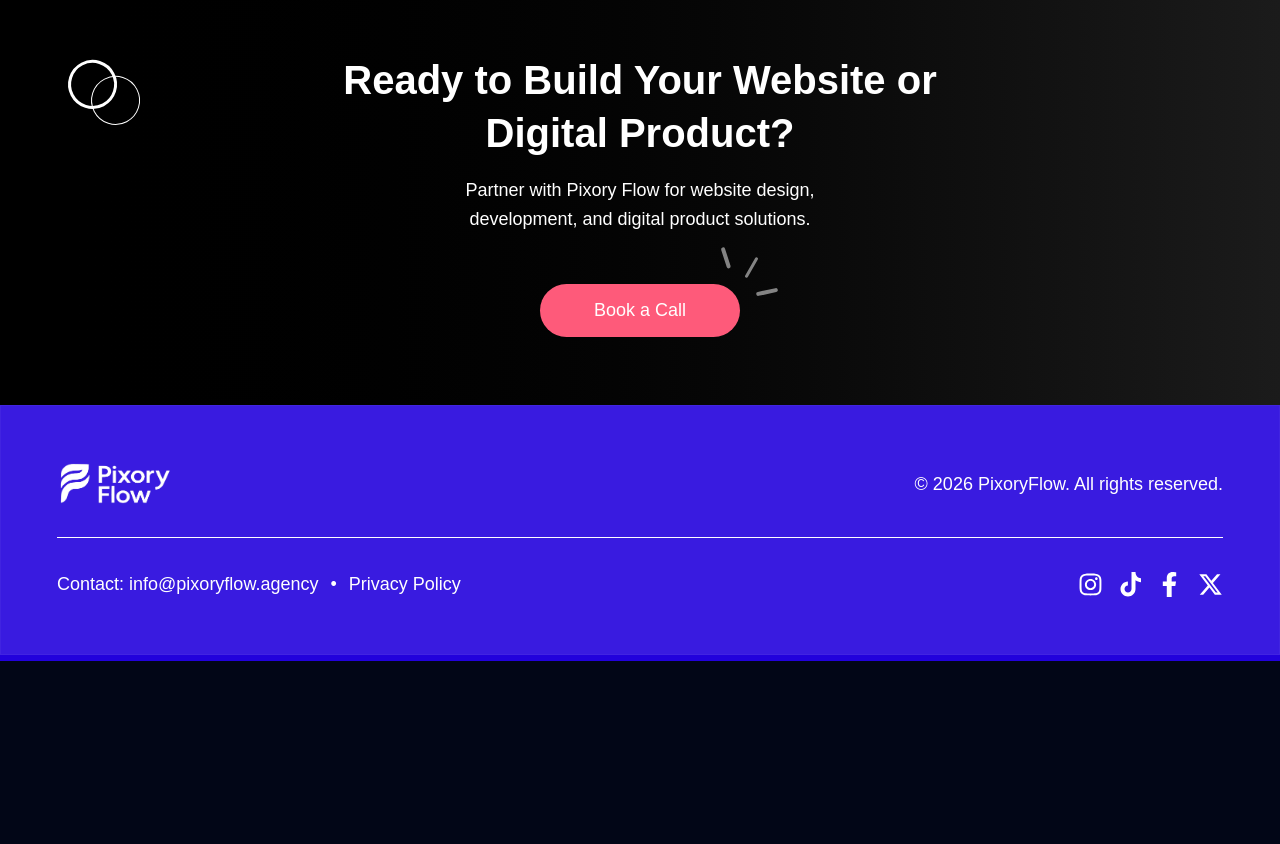
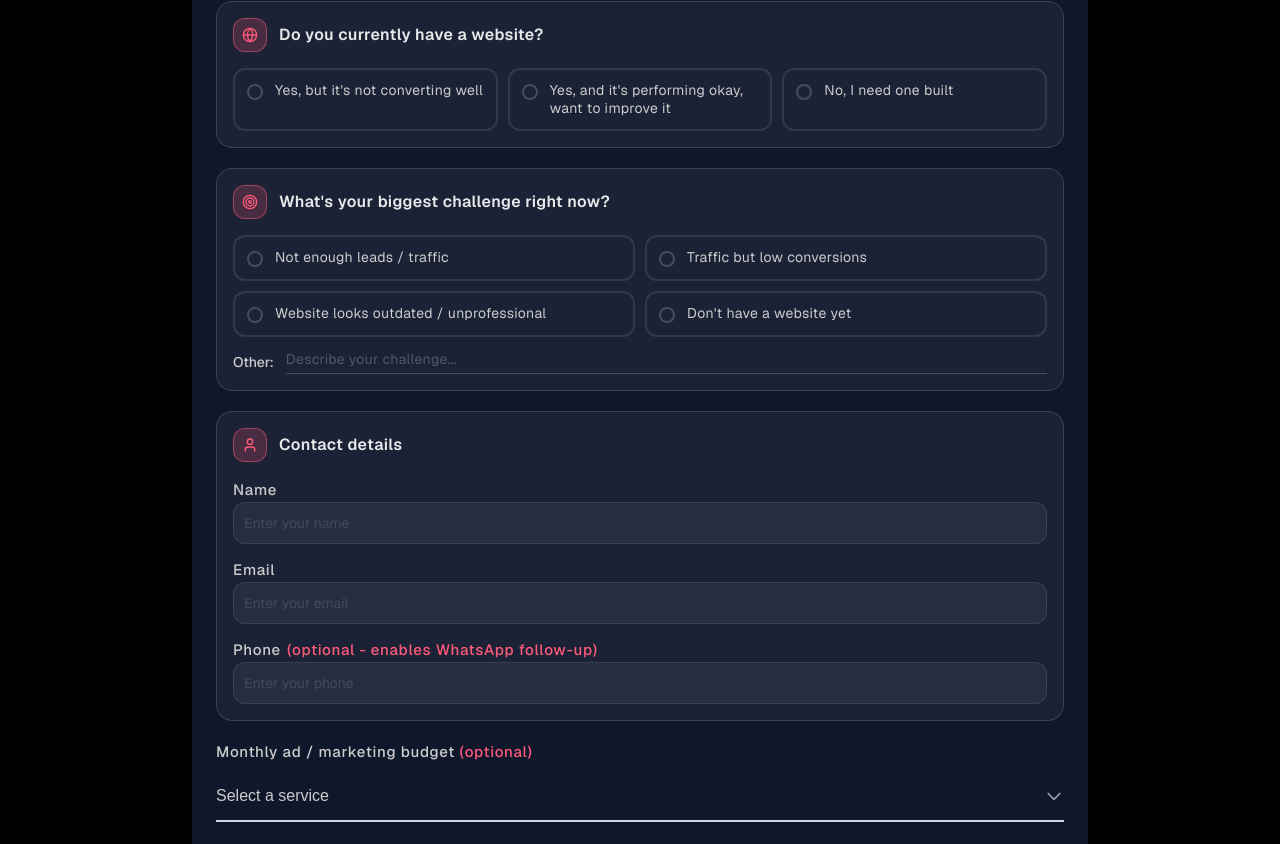
Before and after one commit to Jina060/pixory-ad, a Next.js app: page /booking in a window 1280 px wide. Shown: the part 355-1199 px from the top of the page. Before the commit the page ends 1016 px from the top, so only its background shows below. Built offline with nearby package versions, Linux system fonts and the light colour scheme.

Commit message:
Changed the styling for the form

```diff
--- a/app/booking/page.tsx
+++ b/app/booking/page.tsx
@@ -4,12 +4,12 @@ import Form from '@/components/Form';
 import {motion} from "framer-motion"
 
 export default function SomePage() {
-  const [isFormOpen, setIsFormOpen] = useState(false);
+  // const [isFormOpen, setIsFormOpen] = useState(false);
 
   return (
     <div className="w-full bg-black py-8 md:py-20 pt-22 md:pt-32 px-3 md:px-6">
       {/* whatever triggers the form, e.g. a button */}
-      {isFormOpen === false && (
+      {/* {isFormOpen === false && (
         <motion.button
           animate={{
             y: [-3, 3, 0, -3, 3],
@@ -24,12 +24,12 @@ export default function SomePage() {
         className="flex items-center justify-center bg-[#FE5A7A] text-white px-6 py-3 rounded-full text-base md:text-lg leading-[160%] hover:opacity-90 transition-opacity w-[200px] h-[53px] mt-20 mx-auto">
           Open Form
         </motion.button>
-      )}
+      )} */}
 
 
-      <Activity mode={isFormOpen === true ? 'visible' : 'hidden'}>
+      {/* <Activity mode={isFormOpen === true ? 'visible' : 'hidden'}> */}
         <Form/>
-      </Activity>
+      {/* </Activity> */}
     </div>
   );
 }
--- a/components/Form.tsx
+++ b/components/Form.tsx
@@ -12,7 +12,8 @@ interface HeaderProps {
 interface FormProp {
   question1: string
   question2: string
-  question3: string
+  otherChallenge: string
+  price: string
 }
 interface InputProp {
   title: string
@@ -27,29 +28,44 @@ interface Props {
 function Header({icon, title}: HeaderProps) {
   return (
     <header className='flex items-center gap-3 mb-4'>
-      <div className='bg-[#FE5A7A]/40 p-2 rounded-md border border-[#FE5A7A]'>
+      <div className='bg-[#FE5A7A]/20 p-2 rounded-xl border border-[#FE5A7A]/50 shadow-[0_0_15px_rgba(254,90,122,0.05)]'>
         {icon}
       </div>
-      <p className='font-sans font-semibold text-sm md:text-lg'>{title}</p>
+      <p className='font-sans font-semibold text-sm md:text-base tracking-wide text-white/90'>
+        {title}
+      </p>
     </header>
   )
 }
 
 function InputItem({title, type, subtext} : InputProp) {
   return (
-    <fieldset className='space-y-1'>
-      <label htmlFor={title} className="font-sans text-xs tracking-widest">{title} <span className='font-mono'>{subtext}</span></label>
-      <input type={type} className='border border-slate-700 outline-none shadow-xs shadow-white w-full rounded-md p-2 font-mono tracking-wider text-xs' />
-    </fieldset>
+    <div className='space-y-1.5'>
+      <label htmlFor={title} className="text-[15px] font-sans font-medium tracking-wider text-[#cccccc]">
+        {title}
+        {subtext && (
+          <span className='ml-1.5 font-sans text-[15px] text-[#FE5A7A] tracking-wider'>
+            {subtext}
+          </span>
+        )}
+      </label>
+      <input
+        type={type}
+        id={title}
+        placeholder={`Enter your ${title.toLowerCase()}`}
+        className='w-full p-2.5 rounded-xl bg-white/5 border border-[#cccccc20] outline-none font-sans text-sm text-white placeholder-[#cccccc30] transition-all duration-300 focus:border-[#FE5A7A] focus:bg-white/10 focus:shadow-[0_0_25px_rgba(254,90,122,0.05)] hover:border-[#cccccc50]'
+      />
+    </div>
   )
 }
 const Form = () => {
   const [answer, setAnswer] = useState<string>('')
-
+  const [isServiceDropdownOpen, setIsServiceDropdownOpen] = useState(false);
   const [formData, setFormData] = useState<FormProp>({
       question1: '',
       question2: '',
-      question3: ''
+      otherChallenge: '',
+      price: '',
   })
 
   const handleChange = (e: React.ChangeEvent<HTMLInputElement>) => {
@@ -60,6 +76,14 @@ const Form = () => {
     }))
     setAnswer(value)
   }
+
+  const handleServiceSelect = (price: string) => {
+    setFormData({
+      ...formData,
+      price
+    });
+    setIsServiceDropdownOpen(false);
+  };
   const renderInput = () => {
     if (answer === 'yes_not_converting' || answer === "yes_performing") {
       return <input type="text" placeholder="What's your website URL ?" className='border col-span-2 border-slate-700 outline-none shadow-xs shadow-white w-full rounded-md p-2 font-mono tracking-wider mt-2 text-xs' />
@@ -71,9 +95,8 @@ const Form = () => {
 
 
   return (
-    <div className='bg-black/50 flex items-center justify-center z-50 w-full'>
     <motion.div
-        className='bg-slate-900 text-white p-4 mt-5 rounded-xl shadow-lg w-full max-w-4xl mx-auto h-full'
+      className='bg-slate-900 text-white p-6 mt-5 rounded-2xl shadow-2xl w-full max-w-4xl mx-auto h-full backdrop-blur-sm'
       initial={{x: -20, y: 20}}
       animate={{x: 0, y: 0}}
       transition={{
@@ -82,24 +105,24 @@ const Form = () => {
         stiffness: 200
       }}
     >
-        <header className='text-center flex flex-col items-center mb-7 mx-auto'>
-          <p className='text-white font-semibold max-[475px]:text-[25px] text-[40px] font-sans leading-none text-center'>Help Us Understand <br /> <span className='text-[#FE5A7A]'>Your Needs</span></p>
-          <span className="font-medium w-md mt-3 font-mono max-[475px]:text-[12px] px-2 max-[350px]:max-w-70 max-[475px]:max-w-90 leading-4.5 text-[#ccc] tracking-wider">Answer a few quick questions so we can tailor the best solution for you.</span>
+      <header className='text-center flex flex-col items-center mb-8 mx-auto'>
+        <p className='text-white font-bold max-[475px]:text-[28px] text-[42px] font-sans leading-11 tracking-tight'>
+          Help Us Understand <br />
+          <span className='text-[#FE5A7A] bg-linear-to-r from-[#FE5A7A] to-[#FF8A9F] bg-clip-text'>Your Needs</span>
+        </p>
+        <span className="font-medium w-md mt-3 font-sans max-[475px]:text-[13px] px-4 max-[350px]:max-w-70 max-[475px]:max-w-90 leading-relaxed text-[#ccc] opacity-90">
+          Answer a few quick questions so we can tailor the best solution for you.
+        </span>
       </header>
 
       {/* Form input section */}
-
-        <form className='space-y-4'>
+      <form className='space-y-5'>
         {/* Section - 1 */}
-            <motion.fieldset className='border border-[#cccccc54] p-3 rounded-xl'
-              animate={{scale: [1, 1.01, 1]}}
-              transition={{
-                repeat: Infinity,
-                duration: 3, ease: "easeInOut"
-              }}
+        <fieldset
+          className='border border-[#cccccc30] bg-white/5 p-4 rounded-2xl backdrop-blur-sm hover:border-[#cccccc60] transition-all duration-300'
         >
-              <Header title='Do you currently have a website?' icon={<Globe className='text-[#FE5A7A]' size={15}/>} />
-              <div className='grid md:grid-cols-3 grid-cols-1 gap-2.5 md:gap-2'>
+          <Header title='Do you currently have a website?' icon={<Globe className='text-[#FE5A7A]' size={16}/>} />
+          <div className='grid md:grid-cols-3 grid-cols-1 gap-3 md:gap-2.5 mt-1'>
             <RadioItem
               title="Yes, but it's not converting well"
               name="question1"
@@ -121,61 +144,132 @@ const Form = () => {
               value="no"
               onChange={handleChange}
             />
-
             {renderInput()}
           </div>
-            </motion.fieldset>
+        </fieldset>
 
         {/* Section - 2 */}
-            <motion.fieldset className='border border-[#cccccc54] p-3 rounded-xl'
-              animate={{scale: [1, 1.01, 1]}}
-              transition={{
-                repeat: Infinity,
-                duration: 3, ease: "easeInOut", delay: 2
-              }}>
-              <Header title="What's your biggest challenge right now?" icon={<Target className='text-[#FE5A7A]' size={15}/>}/>
-              <div className='space-y-2'>
-                <div className='grid md:grid-cols-2 grid-cols-1 gap-2.5 md:gap-2'>
-                  <RadioItem title="Not enough leads / traffic" name='partially'/>
-                  <RadioItem title="Traffic but low conversions" name='partially'/>
-                  <RadioItem title="Website looks outdated / unprofessional" name='partially'/>
-                  <RadioItem title="Don't have a website yet" name='partially'/>
+        <fieldset
+          className='border border-[#cccccc30] bg-white/5 p-4 rounded-2xl backdrop-blur-sm hover:border-[#cccccc60] transition-all duration-300'
+        >
+          <Header title="What's your biggest challenge right now?" icon={<Target className='text-[#FE5A7A]' size={16}/>}/>
+          <div className='space-y-2.5'>
+            <div className='grid md:grid-cols-2 grid-cols-1 gap-3 md:gap-2.5'>
+              <RadioItem title="Not enough leads / traffic" name='question2'
+              checked={formData.question2 === "not_enough"}
+              value='not_enough'
+              onChange={handleChange}
+              />
+              <RadioItem title="Traffic but low conversions"
+                name='question2'
+                checked={formData.question2 === "traffic"}
+                value='traffic'
+                onChange={handleChange}
+              />
+              <RadioItem title="Website looks outdated / unprofessional"
+                name='question2'
+                checked={formData.question2 === "outdated"}
+                value='outdated'
+                onChange={handleChange}
+              />
+                <RadioItem title="Don't have a website yet" name='question2'
+                checked={formData.question2 === "no_website"}
+                value='no_website'
+                onChange={handleChange}
+              />
             </div>
-                <fieldset className='flex items-center font-mono text-xs mt-4 gap-2'>
-                  <label htmlFor="others">Others: </label>
-                  <input type="text" className='border-b border-b-slate-300 outline-none w-full tracking-wider'/>
+            <fieldset className='flex items-center font-sans text-sm mt-3 gap-3'>
+              <label htmlFor="others" className='text-[#cccccc] font-medium'>Other:</label>
+              <input
+                type="text"
+                name='question2'
+                value={formData.otherChallenge}
+                className='border-b border-b-[#cccccc40] bg-transparent outline-none w-full tracking-wide text-white placeholder-[#cccccc50] focus:border-b-[#FE5A7A] transition-all duration-300 pb-1'
+                placeholder="Describe your challenge..."
+                onFocus={() => {
+                  handleChange({
+                    target: {
+                      name: 'question2',
+                      value: ''
+                    }
+                  } as React.ChangeEvent<HTMLInputElement>);
+                }}
+                onChange={(e) => {
+                  handleChange({
+                    target: {
+                      name: 'otherChallenge',
+                      value: e.target.value
+                    }
+                  } as React.ChangeEvent<HTMLInputElement>);
+                }}
+
+              />
             </fieldset>
           </div>
-            </motion.fieldset>
+        </fieldset>
 
         {/* Section - 3 */}
-            <motion.fieldset className='border border-[#cccccc54] p-3 rounded-xl'
-              animate={{scale: [1, 1.01, 1]}}
-              transition={{
-                repeat: Infinity,
-                duration: 3, ease: "easeInOut", delay: 3
-              }}
+        <fieldset
+          className='border border-[#cccccc30] bg-white/5 p-4 rounded-2xl backdrop-blur-sm hover:border-[#cccccc60] transition-all duration-300'
         >
-              <Header title='Contact details' icon={<User className='text-[#FE5A7A]' size={15}/>} />
-              <div className='space-y-3'>
+          <Header title='Contact details' icon={<User className='text-[#FE5A7A]' size={16}/>} />
+          <div className='space-y-3.5'>
             <InputItem title='Name' type='text'/>
-                <InputItem title='Email' type='text'/>
-                <InputItem title='Phone' type='number' subtext='(optional - enables Whatsapp follow-up)'/>
+            <InputItem title='Email' type='email'/>
+            <InputItem
+              title='Phone'
+              type='tel'
+              subtext='(optional - enables WhatsApp follow-up)'
+            />
           </div>
-            </motion.fieldset>
+        </fieldset>
 
-          {/* Section - 4 */}
-
-          {/* <fieldset>
-
-          </fieldset> */}
+        <div className="flex flex-col gap-2">
+          <label className="text-[15px] font-sans font-medium tracking-wider text-[#cccccc]">
+            Monthly ad / marketing budget <span className="text-[#FE5A7A]">(optional)</span>
+          </label>
+          <div className="relative">
+            <button
+              type="button"
+              onClick={() => setIsServiceDropdownOpen(!isServiceDropdownOpen)}
+              className="w-full text-left bg-transparent border-b-2 border-gray-300 px-0 py-3 text-base text-[#1E293B] focus:outline-none focus:border-[#2201DC] transition-colors flex justify-between items-center"
+            >
+              <span className='text-[#ccc]'>
+                {formData.price || 'Select a service'}
+              </span>
+              <svg className={`w-5 h-5 text-gray-400 transition-transform ${isServiceDropdownOpen ? 'rotate-180' : ''}`} fill="none" stroke="currentColor" viewBox="0 0 24 24">
+                <path strokeLinecap="round" strokeLinejoin="round" strokeWidth={2} d="M19 9l-7 7-7-7" />
+              </svg>
+            </button>
+            {isServiceDropdownOpen && (
+              <div className="absolute bottom-full left-0 right-0 mt-2 bg-white border border-gray-200 rounded-lg shadow-lg z-50 max-h-60 overflow-y-auto">
+                {[
+                  { label: '$1000', value: '1000' },
+                  { label: '$1200', value: '1200' },
+                  { label: '$2000', value: '2000' },
+                  { label: '$2400', value: '2400' },
+                ].map((option) => (
+                  <button
+                    key={option.value}
+                    type="button"
+                    onClick={() => handleServiceSelect(option.value)}
+                    className={`w-full text-left px-4 py-3 text-base hover:bg-slate-100 transition-colors ${
+                      formData.price === option.value ? 'bg-slate-900 text-white hover:bg-slate-900' : 'text-[#1E293B]'
+                    }`}
+                  >
+                    {option.label}
+                  </button>
+                ))}
+              </div>
+            )}
+          </div>
+          </div>
       </form>
 
-        <button className='bg-[#FE5A7A] flex justify-self-end mt-5 px-8 py-2 rounded-full font-mono text-sm tracking-widest cursor-pointer hover:-translate-y-1 transition-all duration-600'>
-          Submit
+      <button className='bg-[#FE5A7A] flex justify-self-end mt-6 px-10 py-2.5 rounded-full font-sans text-sm font-semibold tracking-wider cursor-pointer hover:-translate-y-1 hover:shadow-xl hover:shadow-[#FE5A7A]/20 transition-all duration-300'>
+        Submit →
       </button>
     </motion.div>
-    </div>
   )
 }
 
--- a/components/RadioItem.tsx
+++ b/components/RadioItem.tsx
@@ -9,19 +9,41 @@ interface RadioItemProps {
   gridSpan?: string
 }
 
-const RadioItem = ({title, name, value, checked, onChange, gridSpan} : RadioItemProps) => {
+const RadioItem = ({ title, name, value, checked, onChange, gridSpan }: RadioItemProps) => {
   return (
-    <div className={`flex items-start gap-2 font-mono border border-slate-700 p-2 rounded-md ${gridSpan}`}>
+    <label
+      className={`flex items-start gap-3 p-3 rounded-xl border-2 transition-all duration-300 cursor-pointer ${
+        checked
+          ? 'border-[#FE5A7A] bg-[#FE5A7A]/10 shadow-[0_0_20px_rgba(254,90,122,0.1)]'
+          : 'border-[#cccccc20] hover:border-[#cccccc50] hover:bg-white/5'
+      } ${gridSpan}`}
+    >
+      <div className="relative flex items-center justify-center mt-0.5">
         <input
           type="radio"
           value={value}
           name={name}
           checked={checked}
           onChange={onChange}
+          className="peer sr-only"
         />
-        <label htmlFor={name} className='text-xs'>{title}</label>
-    </div>
-  )
-}
+        <div className={`w-4 h-4 rounded-full border-2 flex items-center justify-center transition-all duration-300 ${
+          checked
+            ? 'border-[#FE5A7A] bg-[#FE5A7A]'
+            : 'border-[#cccccc40] hover:border-[#cccccc80]'
+        }`}>
+          <div className={`w-1.5 h-1.5 rounded-full bg-white transition-all duration-300 ${
+            checked ? 'scale-100 opacity-100' : 'scale-0 opacity-0'
+          }`} />
+        </div>
+      </div>
+      <span className={`font-sans text-sm leading-tight tracking-wide transition-colors duration-300 ${
+        checked ? 'text-white' : 'text-[#cccccc]'
+      }`}>
+        {title}
+      </span>
+    </label>
+  );
+};
 
 export default RadioItem
```
Lines whose indentation alone changed are shown as unchanged.
